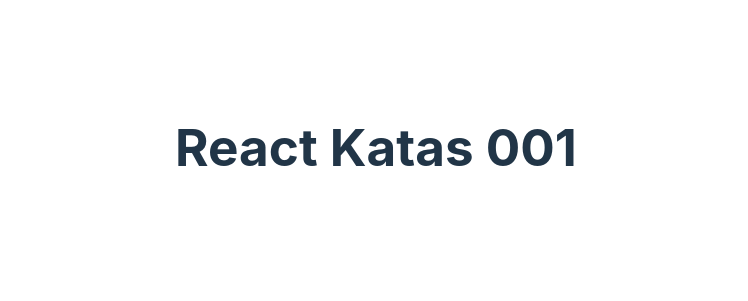
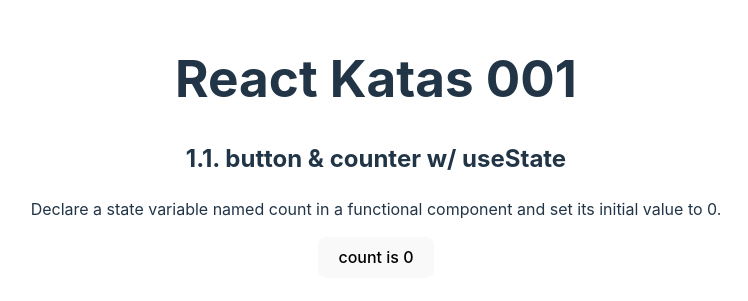
Before and after one commit to avidrucker/tiny-react-katas, a React (Vite) app: page / in a window 1280 px wide. Shown: the part 253-554 px from the top of the page, without its empty margins (264-1012 px from the left). Built offline with nearby package versions, Linux system fonts and the light colour scheme.

Commit message:
add description to JSX markup

```diff
--- a/src/App.jsx
+++ b/src/App.jsx
@@ -4,10 +4,19 @@
 import './App.css'
 
 function App() {
+    const [count, setCount] = useState(0)
 
     return (
 	<>
 	    <h1>React Katas 001</h1>
+
+	    <section>
+		<h2>1.1. button & counter w/ useState</h2>
+		<p>Declare a state variable named count in a functional component and set its initial value to 0.</p>
+		<button onClick={() => setCount((count) => count + 1)}>
+		    count is {count}
+		</button>
+	    </section>
 	</>
     )
 }
```
